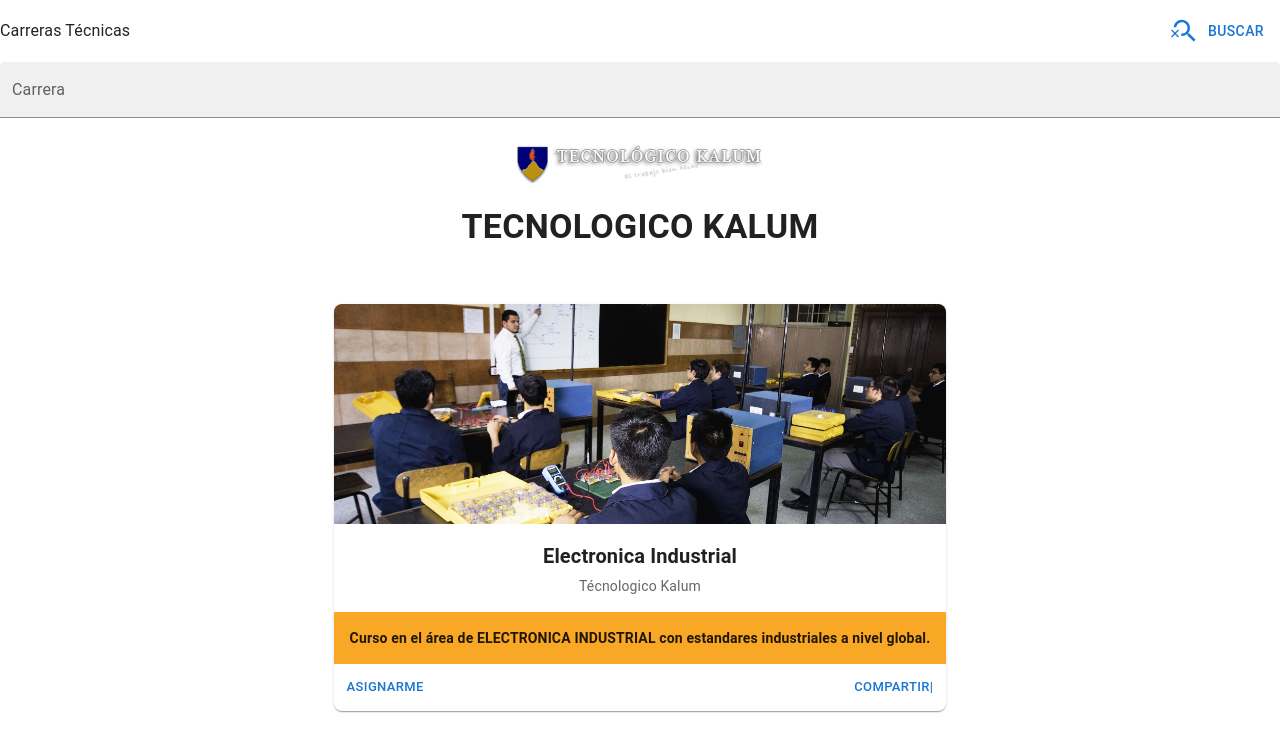
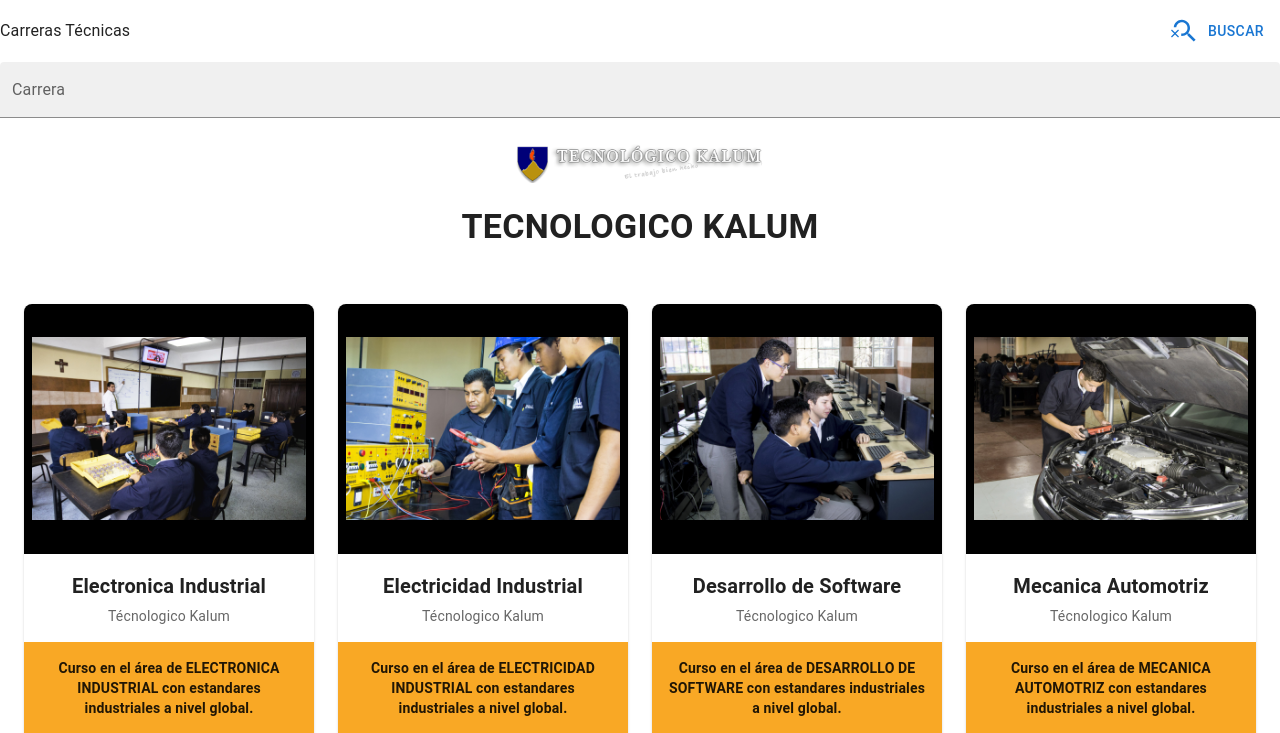
Before and after one commit to EdwinTumax/kalum-app-java-2025-react-, a React (Vite) app: page /dashboard in a window 1280 px wide. Shown: the top 733 px of the page. Built offline with nearby package versions, Linux system fonts and the light colour scheme.

Commit message:
Fix imagenes dashboard

```diff
--- a/src/components/dashboard/ImageGallery.tsx
+++ b/src/components/dashboard/ImageGallery.tsx
@@ -46,16 +46,27 @@
 
 export const ImageGallery: React.FC = () => {
     return (
-        <Box sx={{width: "100%", textAlign:"center"}}>
-            <Box sx={{mt:2, mb:4}}>
-                <img src={logotipo} alt='Técnologico Kalum' style={{width: "250px", maxWidth:"90%", marginBottom: "8px"}}/>
-                <Typography variant='h4' sx={{fontWeight: "bold", mt:1}}>TECNOLOGICO KALUM</Typography>
+        <Box sx={{ width: "100%", textAlign: "center" }}>
+            <Box sx={{ mt: 2, mb: 4 }}>
+                <img src={logotipo} alt='Técnologico Kalum' style={{ width: "250px", maxWidth: "90%", marginBottom: "8px" }} />
+                <Typography variant='h4' sx={{ fontWeight: "bold", mt: 1 }}>TECNOLOGICO KALUM</Typography>
             </Box>
             <Grid container spacing={3} columns={12} sx={{ padding: 3, display: "flex", justifyContent: "center", flexWrap: "wrap" }}>
                 {itemData.map((item) => (
-                    <Grid key={item.id} sx={{ display: "flex" }}>
+                    <Grid key={item.id} size={{ xs: 12, sm: 6, md: 4, lg: 3 }}  sx={{ display: "flex" }}>
                         <Card sx={{ borderRadius: 2, overflow: "hidden" }}>
-                            <CardMedia component="img" image={item.img} height='220' alt={item.title} sx={{ width: "100%", aspectRatio: "16/9", objectFit: "cover" }} />
+                            <CardMedia
+                                component="img"
+                                image={item.img}
+                                alt={item.title}
+                                sx={{
+                                    width: "100%",
+                                    height: 250,
+                                    objectFit: "contain",
+                                    backgroundColor: "#000", // opcional si quieres fondo detrás
+                                    padding: 1
+                                }}
+                            />
                             <CardContent>
                                 <Typography variant='h6' sx={{ fontWeight: "bold", mb: 0.5 }}>{item.title}</Typography>
                                 <Typography variant='body2' sx={{ color: "text.secondary" }}>
```
